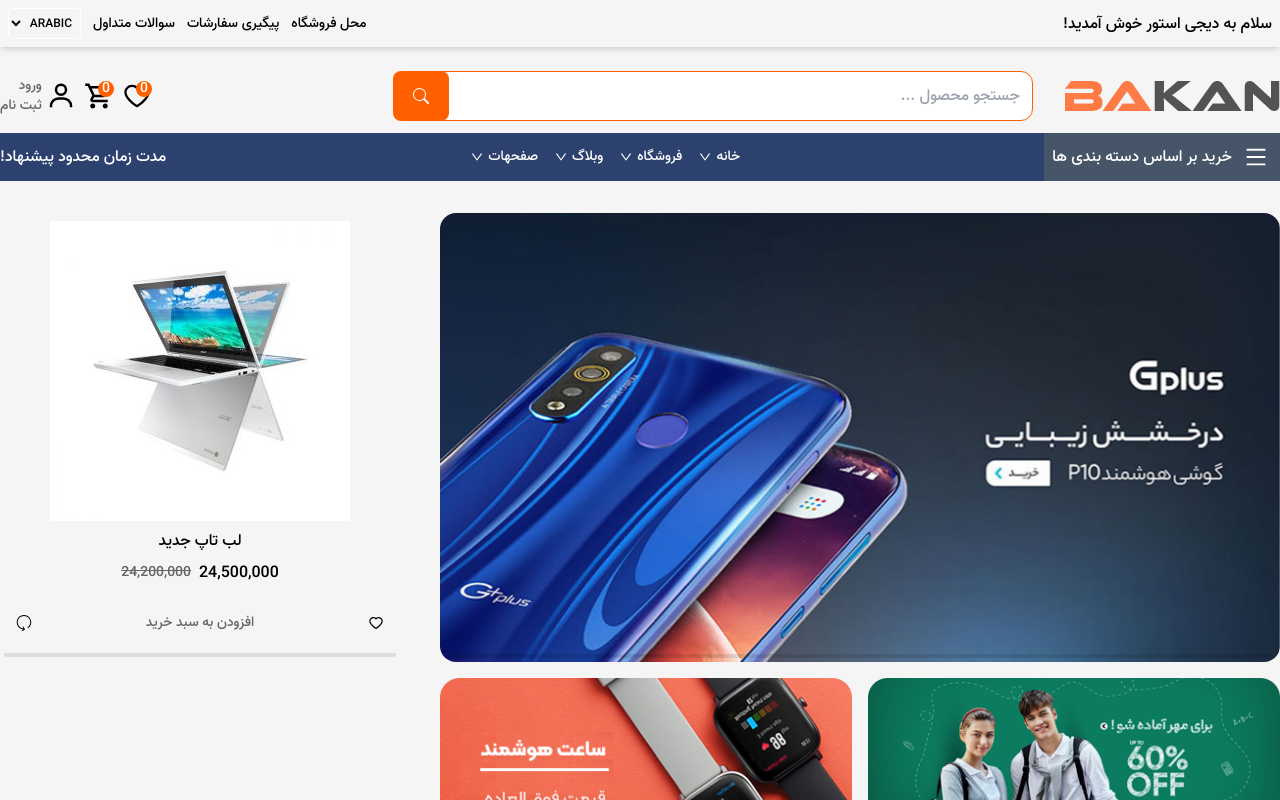
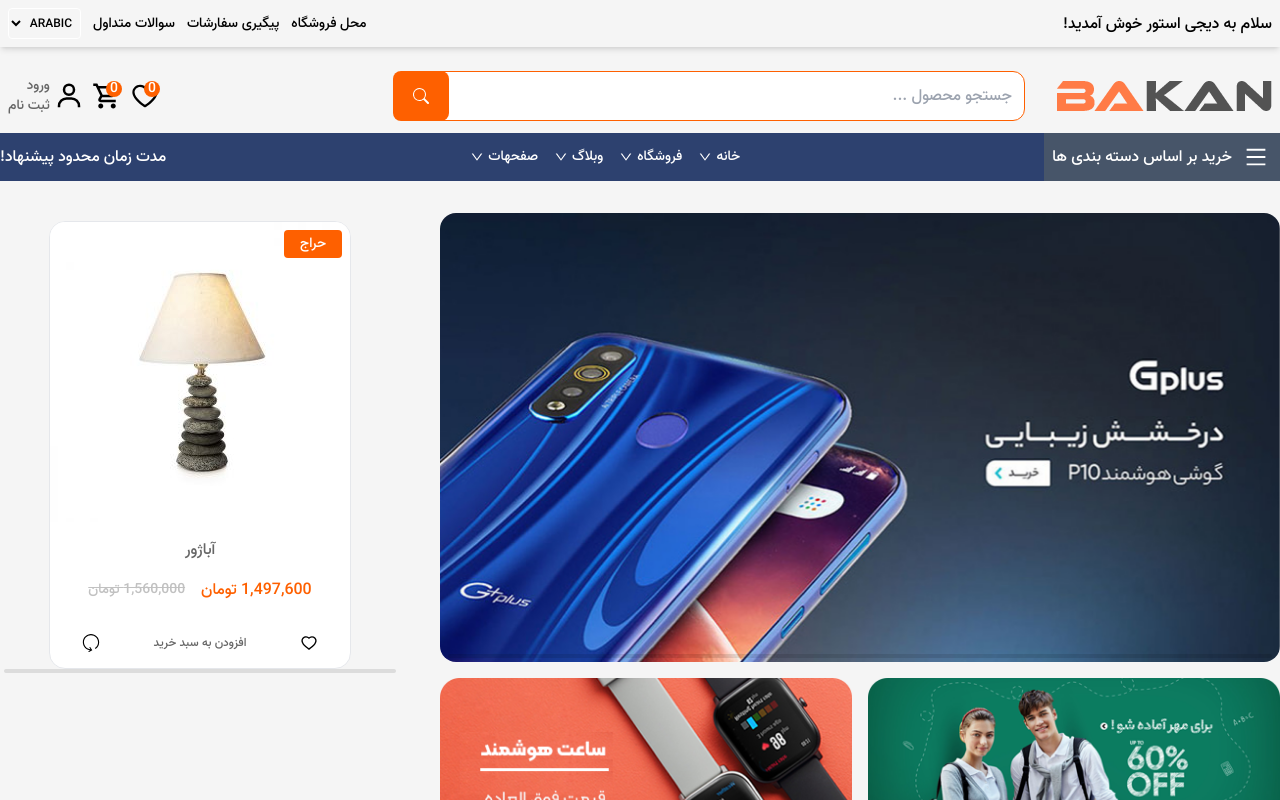
Before and after one commit to mmdreza-developer/digistore, a React (Vite) app: page / in a window 1280 px wide. Shown: the top 800 px of the page. Built offline with nearby package versions, Linux system fonts and the light colour scheme.

Commit message:
add Special Sale for datas

```diff
--- a/index.html
+++ b/index.html
@@ -8,8 +8,8 @@
   <title>Vite + React</title>
 </head>
 
-<body class="overflow-x-hidden">
-  <div id="root" class="overflow-x-hidden"></div>
+<body class="overflow-hidden">
+  <div id="root"></div>
   <script type="module" src="/src/main.jsx"></script>
   <script defer src="https://cdn.jsdelivr.net/npm/alpinejs@3.x.x/dist/cdn.min.js"></script>
 </body>
--- a/src/Components/CardProduct/CardProduct.jsx
+++ b/src/Components/CardProduct/CardProduct.jsx
@@ -26,7 +26,7 @@
     <div className='flex flex-col items-center gap-4 bg-white rounded-2xl overflow-hidden relative border'>
       {discount && <span className='absolute px-4 py-1 rounded bg-orange text-white text-sm top-2 right-2'>حراج</span>}
       <Link to={`/product/${id}`}><img src={img} alt="" /></Link>
-      <Link className='text-gray-500' to="/product/product-1">{title}</Link>
+      <Link className='text-gray-500' to={`/product/${id}`}>{title}</Link>
       {/* {discount && <div className='flex gap-1 items-center'><span className='bg-orange text-white text-xs p-1 rounded'>تخفیف :</span> %{discount}</div>} */}
       <div className='flex justify-center items-center gap-4'>
         <div className={`${discount && 'text-orange'}`}>{discount ? (((100 - discount) * price) / 100).toLocaleString() : (+price).toLocaleString()} تومان</div>
--- a/src/Components/HeaderSection/Menubar/Menubar.jsx
+++ b/src/Components/HeaderSection/Menubar/Menubar.jsx
@@ -10,7 +10,7 @@
   return (
     <>
       <div className={`fixed w-full h-[100%] bg-dark-bg transition-all duration-200 ${isOpen ? "z-20 opacity-100" : "-z-10 opacity-0"}`} onClick={CloseMenu}></div>
-      <div x-data="{isShowMenu:true}" className={`${isOpen ? "w-[300px]" : " w-[0]"} z-30 left-0 transition-all duration-500 flex flex-col gap-4 fixed overflow-y-scroll h-full bg-white shadow-black shadow-lg `}>
+      <div x-data="{isShowMenu:true}" className={`${isOpen ? "w-[300px]" : "w-[0]"} z-30 left-0 transition-all duration-500 flex flex-col gap-4 fixed overflow-y-scroll h-full bg-white shadow-black shadow-lg `}>
         <div className='flex justify-center mt-2'>
           <img src="/images/logo.png" alt="" />
         </div>
--- a/src/Components/HeaderSection/Navbar/Navbar.jsx
+++ b/src/Components/HeaderSection/Navbar/Navbar.jsx
@@ -8,6 +8,7 @@
 import { useState } from 'react'
 import { useDispatch, useSelector } from 'react-redux'
 import { decrementQuantity, incrementQuantity, removeToCart } from '../../../Redux/ReduxProduct/Redux'
+import CounterProduct from '../../../hooks/CounterProduct/CounterProduct'
 export default function Navbar() {
   const productsStore = useSelector(state => state.productStore.cart)
   const [isFormShow, setIsFormShow] = useState(false)
@@ -22,7 +23,7 @@
     dispatch(decrementQuantity(itemId))
   }
   return (
-    <div className='flex flex-col gap-2 md:flex-row justify-between items-center pt-6 container'>
+    <div className='flex flex-col gap-2 md:flex-row justify-between items-center pt-6 px-2 container'>
       <div><img src="/images/logo.png" alt="" /></div>
       <div className=' relative w-full md:w-[50%] mx-6'>
         <input className='border border-orange outline-none rounded-xl text-orange p-3 w-full' type="text" placeholder='جستجو محصول ...' />
@@ -34,7 +35,7 @@
           <AiOutlineHeart className=' text-3xl' />
         </Link>
         <div to="" className='relative group hover:text-orange transition cursor-pointer'>
-          <div className='absolute r-0 top-0 text-sm bg-orange text-white w-4 h-4 flex justify-center items-center rounded-full'>{productsStore.length}</div>
+          <div className='absolute r-0 top-0 text-sm bg-orange text-white w-4 h-4 flex justify-center items-center rounded-full'>{Number(productsStore.reduce((acc, curr) => acc + curr.quantity, 0)).toLocaleString()}</div>
           <MdOutlineLocalGroceryStore className=' text-3xl' />
           <div className='absolute hidden group-hover:block bg-white text-black rounded-xl shadow-md z-20 w-[350px] -left-[150px] md:-right-[280px]'>
             <div className=' border-b text-gray-700 p-2 text-lg font-bold'>سبد خرید</div>
@@ -52,6 +53,9 @@
                           <s className='text-gray-400 text-xs'>{item.discount ? <div>{item.price * item.quantity} تومان</div> : ""} </s>
                           <div>{item.discount ? ((((100 - item.discount) / 100) * item.price) * item.quantity) : item.price} تومان  {item.quantity}x</div>
 
+                        </div>
+                        <div>
+                          <CounterProduct quantity={item.quantity} id={item.id} />
                         </div>
                       </div>
                       <Link className='text-gray-text text-lg' onClick={() => removeCart(item.id)}><BsFillTrash3Fill /></Link>
@@ -118,7 +122,7 @@
                       <li className='flex gap-2 items-center'><BsDot /> مشاهده و پیگیری سفارشات و موارد دیگر</li>
                     </ul>
                     <div className='mt-4 pb-4'>
-                      <Link className='text-white flex items-center  bg-orange hover:text-white px-8 py-4 rounded hover:bg-orange-dark'>ساخت یک حساب کاربری</Link>
+                      <Link className='text-white flex items-center  bg-orange hover:text-white px-8 py-3 justify-center rounded hover:bg-orange-dark'>ساخت یک حساب کاربری</Link>
                     </div>
                   </div>
                 </div>
--- a/src/Pages/Cart/Cart.jsx
+++ b/src/Pages/Cart/Cart.jsx
@@ -4,6 +4,7 @@
 import { AiOutlineClose, AiOutlineShoppingCart } from 'react-icons/ai'
 import { useDispatch, useSelector } from 'react-redux'
 import { decrementQuantity, incrementQuantity, removeToCart } from '../../Redux/ReduxProduct/Redux'
+import CounterProduct from '../../hooks/CounterProduct/CounterProduct'
 export default function Cart() {
   const productsStore = useSelector(state => state.productStore.cart)
   console.log(productsStore);
@@ -43,10 +44,8 @@
                       <Link className='text-orange'>{item.title}</Link>
                     </td>
                     <td>{item.discount ? (((100 - item.discount) / 100) * item.price) : item.price} تومان</td>
-                    <td className='flex items-center justify-center'>
-                      <button className='bg-gray-text px-3 py-1 rounded outline-none text-black' onClick={() => IncrementProduct(item.id)}>+</button>
-                      <div className='w-[50px] border-y-2'>{item.quantity}</div>
-                      <button className='bg-gray-text px-3 py-1 rounded outline-none text-black' onClick={() => DecrementProduct(item.id)}>-</button>
+                    <td className=''>
+                      <CounterProduct id={item.id} quantity={item.quantity} />
                     </td>
                     <td>{item.discount ? (((100 - item.discount) / 100) * item.price) * item.quantity : item.price * item.quantity} تومان</td>
                   </tr>
--- a/src/Pages/Index/Index.jsx
+++ b/src/Pages/Index/Index.jsx
@@ -20,6 +20,8 @@
 import DecorBanners from '../../Components/DecorBanners/DecorBanners';
 import SuggestedProducts from '../../Components/SuggestedProducts/SuggestedProducts';
 import LatestNews from '../../Components/LatestNews/LatestNews';
+import CardProduct from '../../Components/CardProduct/CardProduct';
+import products from '../../datas/products';
 export default function Index() {
   useEffect(() => {
     AOS.init()
@@ -54,7 +56,7 @@
             </div>
           </section>
           <section className='col-span-1' data-aos="fade-left" data-aos-duration="1500">
-            <Swiper className='rounded-2xl relative group'
+            <Swiper className='rounded relative group'
               // modules={[Navigation, Pagination, Scrollbar, A11y]}
               spaceBetween={50}
               slidesPerView={1}
@@ -66,42 +68,11 @@
               <div className='absolute z-10 top-1/3 right-0 transition-all duration-300 opacity-0 group-hover:opacity-100'>
                 <SlidePrevButton />
               </div>
-              <SwiperSlide className='flex flex-col gap-2 items-center p-2'><img src="/images/slides/e28-300x300.jpg" alt="" />
-                <Link>لب تاپ جدید</Link>
-                <div className='flex gap-2 items-center'>
-                  <span>24,500,000</span>
-                  <s className='text-sm text-gray-500'>24,200,000</s>
-                </div>
-                <div className='flex justify-between p-2 items-center w-full gap-2'>
-                  <Link><AiOutlineHeart /></Link>
-                  <Link className='flex-1 hover:bg-orange rounded p-3 text-sm text-gray-500 hover:text-white text-center transition-all duration-300 '>افزودن به سبد خرید</Link>
-                  <Link><SlReload /></Link>
-                </div>
-              </SwiperSlide>
-              <SwiperSlide className='flex flex-col gap-2 items-center p-2'><img src="/images/slides/f3-300x300.jpg" alt="" />
-                <Link>لامپ سقفی</Link>
-                <div className='flex gap-2 items-center'>
-                  <span>1,500,000</span>
-                  <s className='text-sm text-gray-500'>1,300,000</s>
-                </div>
-                <div className='flex justify-between p-2 items-center w-full gap-2'>
-                  <Link><AiOutlineHeart /></Link>
-                  <Link className='flex-1 hover:bg-orange rounded p-3 text-sm text-gray-500 hover:text-white text-center transition-all duration-300 '>افزودن به سبد خرید</Link>
-                  <Link><SlReload /></Link>
-                </div>
-              </SwiperSlide>
-              <SwiperSlide className='flex flex-col gap-2 items-center p-2'><img src="/images/slides/f17-1-300x300.jpg" alt="" />
-                <Link>آباژور</Link>
-                <div className='flex gap-2 items-center'>
-                  <span>300,000</span>
-                  <s className='text-sm text-gray-500'>275,000</s>
-                </div>
-                <div className='flex justify-between p-2 items-center w-full gap-2'>
-                  <Link><AiOutlineHeart /></Link>
-                  <Link className='flex-1 hover:bg-orange rounded p-3 text-sm text-gray-500 hover:text-white text-center transition-all duration-300 '>افزودن به سبد خرید</Link>
-                  <Link><SlReload /></Link>
-                </div>
-              </SwiperSlide>
+              {products.SpecialSale && products.SpecialSale.map(item => (
+                <SwiperSlide className='flex flex-col gap-2 items-center p-2'>
+                  <CardProduct title={item.title} price={item.price} discount={item.discount} img={item.img} />
+                </SwiperSlide>
+              ))}
               <div className='absolute z-10 top-1/3 left-0 transition-all duration-300 opacity-0 group-hover:opacity-100'>
                 <SlideNextButton />
               </div>
--- a/src/datas/products.jsx
+++ b/src/datas/products.jsx
@@ -18,10 +18,12 @@
         { id: "کفش-نایک-لایت", title: "کفش نایک لایت", img: "/images/products/3_Sneakers.jpg", price: 3200000, discount: 20 },
         { id: "لباس-راحتی-زنانه", title: "لباس راحتی زنانه", img: "/images/products/4_Jumpsuits.jpg", price: 3200000, discount: 6 },
         { id: "بطری-آب-دوقلو", title: "بطری آب دوقلو", img: "/images/products/4_Kitchens.jpg", price: 174000 },
-        { id: "لامپ-خانگی", title: "لامپ خانگی", img: "/images/products/4_Kitchens.jpg", price: 99000 },
+        { id: "لامپ-خانگی", title: "لامپ خانگی", img: "/images/products/4_Kitchens.jpg", price: 99000, discount: 15 },
         { id: "ساعت-مچی-مردانه-1", title: "ساعت مچی مردانه 1", img: "/images/products/5_Watches.jpg", price: 625000 },
         { id: "کوزه-شیشه-ایی", title: "کوزه شیشه ایی", img: "/images/products/6_Furniture.jpg", price: 255000 },
         { id: "کیف-مسافرتی", title: "کیف مسافرتی", img: "/images/products/6_Handbags.jpg", price: 368000 },
+        { id: "آباژور", title: "آباژور", img: "/images/slides/f17-1-300x300.jpg", price: 1560000, discount: 4 },
+        { id: "لب-تاپ-جدید", title: "لب تاپ جدید", img: "/images/slides/e28-300x300.jpg", price: 1560000, discount: 24 }
     ],
     bestSellingProducts: [
         { id: "شلوار-اسلش", title: "شلوار اسلش", img: "/images/products/f1-300x300.jpg", price: 250000, discount: 7 },
@@ -46,6 +48,11 @@
         { id: "ساعت-مچی-مردانه-1", title: "ساعت مچی مردانه 1", img: "/images/products/5_Watches.jpg", price: 625000 },
         { id: "کوزه-شیشه-ایی", title: "کوزه شیشه ایی", img: "/images/products/6_Furniture.jpg", price: 255000 },
         { id: "کیف-مسافرتی", title: "کیف مسافرتی", img: "/images/products/6_Handbags.jpg", price: 368000 },
+    ],
+    SpecialSale: [
+        { id: "آباژور", title: "آباژور", img: "/images/slides/f17-1-300x300.jpg", price: 1560000, discount: 4 },
+        { id: "لامپ-خانگی", title: "لامپ خانگی", img: "/images/products/4_Kitchens.jpg", price: 99000, discount: 15 },
+        { id: "لب-تاپ-جدید", title: "لب تاپ جدید", img: "/images/slides/e28-300x300.jpg", price: 1560000, discount: 24 }
     ]
 
 }
--- /dev/null
+++ b/src/hooks/CounterProduct/CounterProduct.jsx
@@ -0,0 +1,21 @@
+import React from 'react'
+import { useDispatch } from 'react-redux'
+import { decrementQuantity, incrementQuantity } from '../../Redux/ReduxProduct/Redux'
+import { AiOutlineMinus, AiOutlinePlus } from 'react-icons/ai'
+
+export default function CounterProduct({ id, quantity }) {
+    const dispatch = useDispatch()
+    const IncrementProduct = () => {
+        dispatch(incrementQuantity(id))
+    }
+    const DecrementProduct = () => {
+        dispatch(decrementQuantity(id))
+    }
+    return (
+        <div className='flex items-center'>
+            <button className='bg-gray-text px-3 py-2 rounded outline-none text-black' onClick={DecrementProduct}><AiOutlineMinus /></button>
+            <div className='w-[50px] border-y-2 flex justify-center items-center'>{quantity}</div>
+            <button className='bg-gray-text px-3 py-2 rounded outline-none text-black' onClick={IncrementProduct}><AiOutlinePlus /></button>
+        </div>
+    )
+}
--- a/src/hooks/RemoveProduct.jsx
+++ /dev/null
@@ -1,7 +0,0 @@
-import React from 'react'
-import { removeToCart } from '../Redux/ReduxProduct/Redux'
-import { useDispatch } from 'react-redux'
-export default function RemoveProduct({ id }) {
-    const dispatch = useDispatch()
-    dispatch(removeToCart(id))
-}
```
Also changed, not shown: src/hooks/AddProduct.jsx (deleted).
